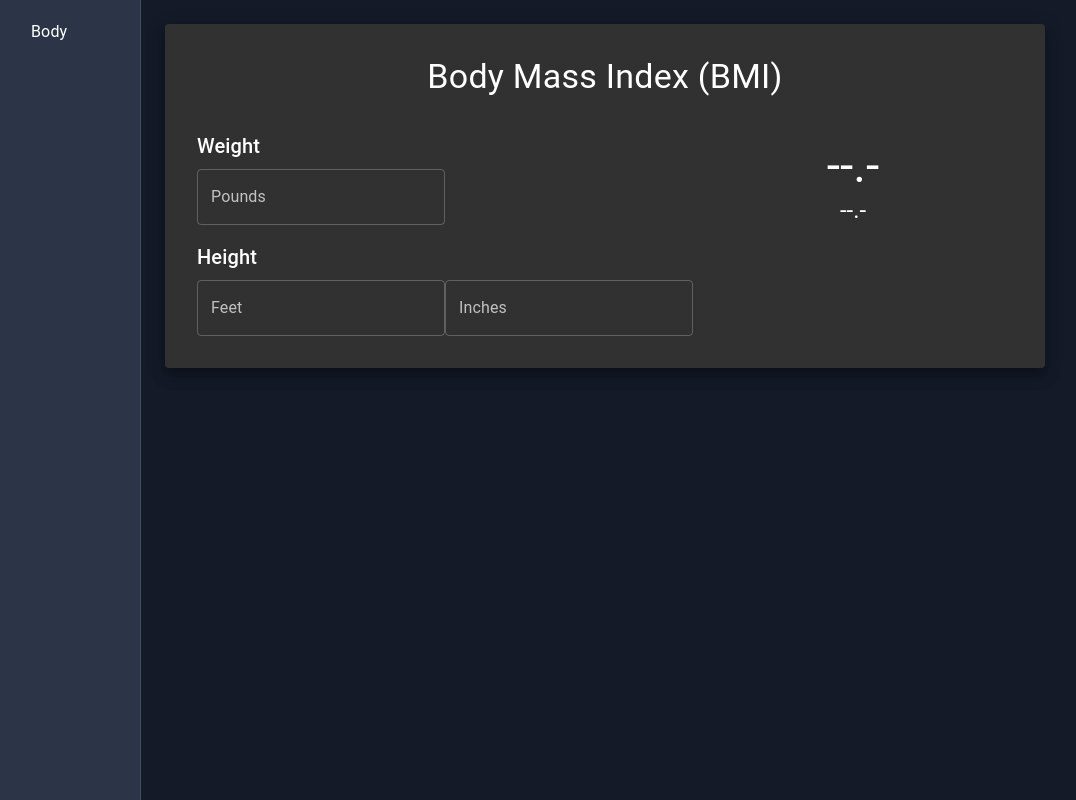
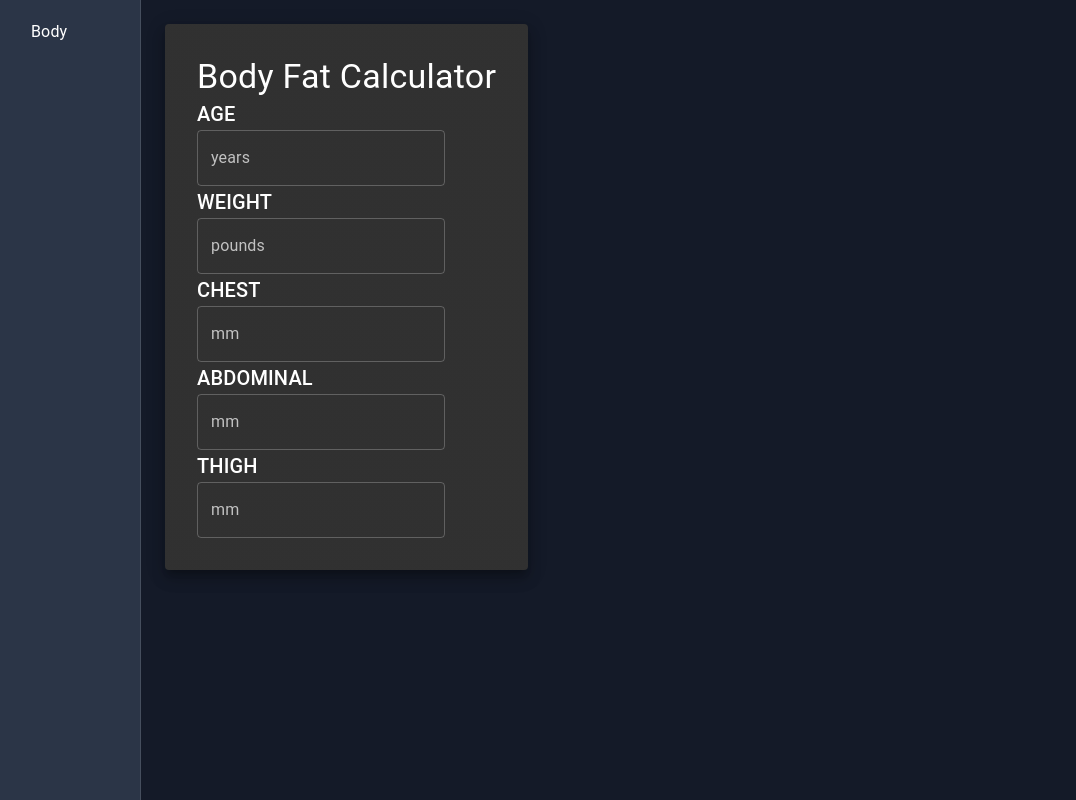
Before and after one commit to Mike-Tew/fitness-app, a React (Vite) app: page / in a window 1280 px wide. Shown: the whole page, without its empty margins (9-1085 px from the left). Built offline with nearby package versions, Linux system fonts and the light colour scheme.

Commit message:
WIP: BodyFatView view.

```diff
--- a/src/App.jsx
+++ b/src/App.jsx
@@ -7,7 +7,7 @@ import CssBaseline from '@mui/material/CssBaseline'
 import { createTheme, ThemeProvider } from '@mui/material/styles'
 import { Box } from '@mui/system'
 import './App.css'
-import BmiView from './components/BmiView'
+import BodyFatView from './components/BodyFatView'
 
 const darkTheme = createTheme({
   palette: {
@@ -49,7 +49,8 @@ function App() {
             ml: `${drawerWidth}px`
           }}
         >
-          <BmiView />
+          <BodyFatView />
+          {/* <BmiView /> */}
         </Box>
       </Box>
     </ThemeProvider>
--- /dev/null
+++ b/src/components/BodyFatView.jsx
@@ -0,0 +1,52 @@
+import { Paper, TextField, Typography } from '@mui/material'
+import { Box } from '@mui/system'
+
+const BodyFatView = () => {
+  return (
+    <>
+      <Paper elevation={10}>
+        <Box sx={{ p: 4 }}>
+          <Typography align="center" variant="h4">
+            Body Fat Calculator
+          </Typography>
+          <Box sx={{ display: 'flex' }}>
+            <Box>
+              <Typography variant="h6">AGE</Typography>
+              <TextField
+                id="outlined-basic"
+                label="years"
+                variant="outlined"
+              ></TextField>
+              <Typography variant="h6">WEIGHT</Typography>
+              <TextField
+                id="outlined-basic"
+                label="pounds"
+                variant="outlined"
+              ></TextField>
+              <Typography variant="h6">CHEST</Typography>
+              <TextField
+                id="outlined-basic"
+                label="mm"
+                variant="outlined"
+              ></TextField>
+              <Typography variant="h6">ABDOMINAL</Typography>
+              <TextField
+                id="outlined-basic"
+                label="mm"
+                variant="outlined"
+              ></TextField>
+              <Typography variant="h6">THIGH</Typography>
+              <TextField
+                id="outlined-basic"
+                label="mm"
+                variant="outlined"
+              ></TextField>
+            </Box>
+          </Box>
+        </Box>
+      </Paper>
+    </>
+  )
+}
+
+export default BodyFatView
```
